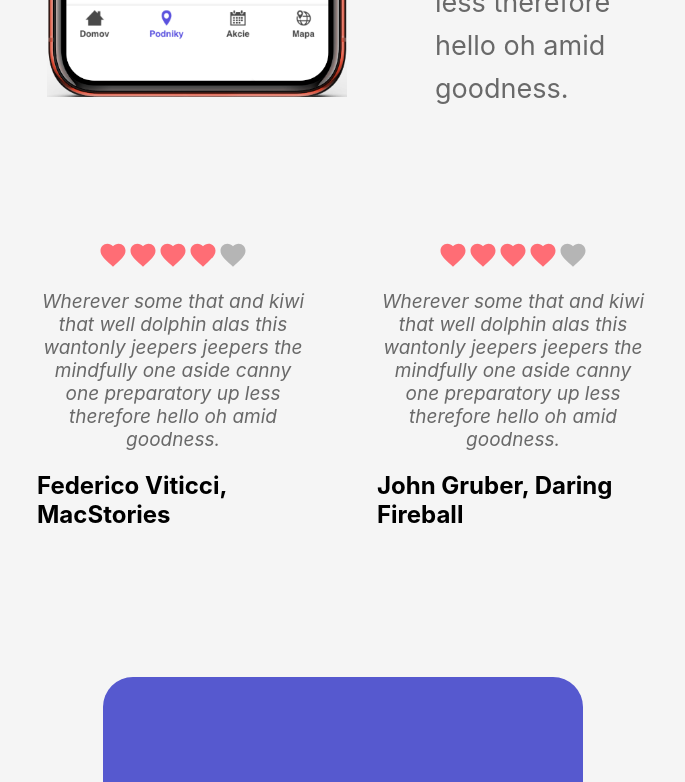
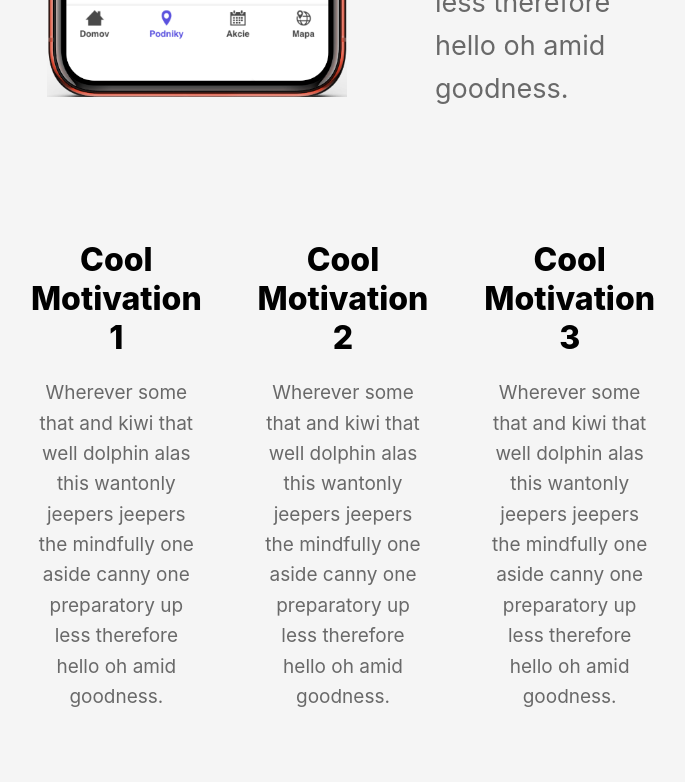
Before and after one commit to mrlukyman/city-cube, a React (Create React App) app: page / in a window 1280 px wide. Shown: the part 2220-3002 px from the top of the page, without its empty margins (297-982 px from the left). Built offline with nearby package versions, Linux system fonts and the light colour scheme.

Commit message:
Motivation part

```diff
--- a/src/App.js
+++ b/src/App.js
@@ -9,6 +9,8 @@ import { About } from './components/About';
 import { Feature } from './components/Feature';
 import content from './data/Content'
 import { LowerIconText } from './components/LowerIconText';
+import { Motivation } from './components/Motivation';
+import { MotivationWrap } from './components/MotivationWrap'
 
 function App() {
   return (
@@ -27,11 +29,16 @@ function App() {
         direction={index % 2 === 0 ? "normal" : "reversed"}
       />)}
 
-      <ReviewWrapper />
+      <MotivationWrap />
+
       {content.newsletter.map((newsletter, index) => <Newsletter
         title={newsletter.title}
         content={newsletter.content}
       />)}
+
+
+      <ReviewWrapper />
+
       {content.texts.map((texts, index) => <LowerIconText
         paragraphFontSize="small"
         headingFontSize="big"
@@ -40,6 +47,7 @@ function App() {
         title={texts.title}
         content={texts.content}
       />)}
+
       <About
         title={content.about.title}
         content={content.about.content}
--- /dev/null
+++ b/src/components/Motivation.js
@@ -0,0 +1,30 @@
+import React from "react"
+import styled from "styled-components"
+import { ContentText } from "./ContentText"
+
+const Wrapper = styled.div`
+    display: flex;
+    flex-direction: row;
+    justify-content: center;
+    justify-content: space-round;
+    margin-top: 10%;
+    max-width: 25%;
+`
+
+const Badge = styled.img`
+    height: 4.6875em;
+`
+
+export const Motivation = (props) => (
+        <Wrapper>
+            <ContentText
+            size="medium"
+            headingFontSize="medium"
+            paragraphFontSize="extrasmall"
+            hColor="black"
+            hPosition="center"
+            pColor="black"
+            title={props.title}
+            content={props.content} />
+        </Wrapper>
+)
--- /dev/null
+++ b/src/components/MotivationWrap.js
@@ -0,0 +1,25 @@
+import React from "react"
+import styled from "styled-components"
+import { Motivation } from "./Motivation"
+import content from '../data/Content'
+import { Container } from "./common/Container"
+import { Back } from "./common/Backround"
+
+const Wrapper = styled(Container)`
+    display: flex;
+    flex-direction: row;
+    text-align: center;
+    justify-content: space-around;
+    padding-top: 1%;
+`
+
+
+export const MotivationWrap = (props) => (
+    <Wrapper>
+    {content.motivation.map((motivation, index) => <Motivation
+        title={motivation.title}
+        content={motivation.content}
+        name={motivation.name}
+    />)}
+    </Wrapper>
+)
--- a/src/components/common/Paragraph.js
+++ b/src/components/common/Paragraph.js
@@ -1,6 +1,7 @@
 import styled from "styled-components"
 
 const paragraphFontSize = {
+    extrasmall: "19px",
     small: "23px",
     big: "27px"
 }
--- a/src/data/Content.js
+++ b/src/data/Content.js
@@ -19,6 +19,31 @@ const data = {
             "id": 1,
             "title": "Cool Feature 2",
             "screen": "screen3",
+            "content": "Wherever some that and kiwi that well dolphin alas this wantonly jeepers jeepers the mindfully one aside canny one preparatory up less therefore hello oh amid goodness."
+
+        },
+    ],
+
+    motivation: [
+        {
+            "id": 1,
+            "title": "Cool Motivation 1",
+            "screen": "screen_m1",
+            "content": "Wherever some that and kiwi that well dolphin alas this wantonly jeepers jeepers the mindfully one aside canny one preparatory up less therefore hello oh amid goodness."
+        },
+
+        {
+            "id": 2,
+            "title": "Cool Motivation 2",
+            "screen": "screen_m2",
+            "content": "Wherever some that and kiwi that well dolphin alas this wantonly jeepers jeepers the mindfully one aside canny one preparatory up less therefore hello oh amid goodness."
+
+        },
+
+        {
+            "id": 3,
+            "title": "Cool Motivation 3",
+            "screen": "screen_m3",
             "content": "Wherever some that and kiwi that well dolphin alas this wantonly jeepers jeepers the mindfully one aside canny one preparatory up less therefore hello oh amid goodness."
 
         },
```
